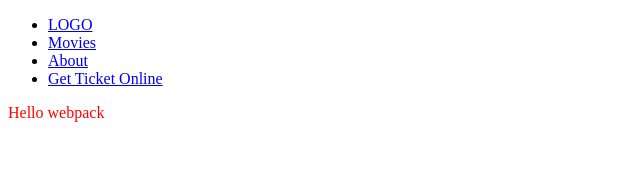
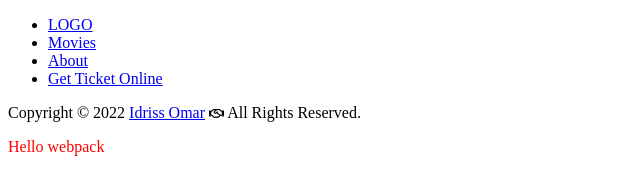
Before and after one commit to omarbabou/JS-Capstone-Webapp, a website built with webpack: page src/index.html in a window 1280 px wide. Shown: the whole page, without its empty margins (0-640 px from the left). Built offline with nearby package versions, Linux system fonts and the light colour scheme.

Commit message:
Add footer to the home page

```diff
--- a/src/index.html
+++ b/src/index.html
@@ -23,5 +23,10 @@
           </ul>
         </nav>
       </header>
+      <footer>
+        <div class="footer">
+          <p>Copyright &copy; 2022 <a href="https://github.com/omarbabou">Idriss Omar</a> <i class="far fa-handshake fa-xs"></i> All Rights Reserved.</p>
+        </div>
+      </footer>
 </body>
 </html>
```
